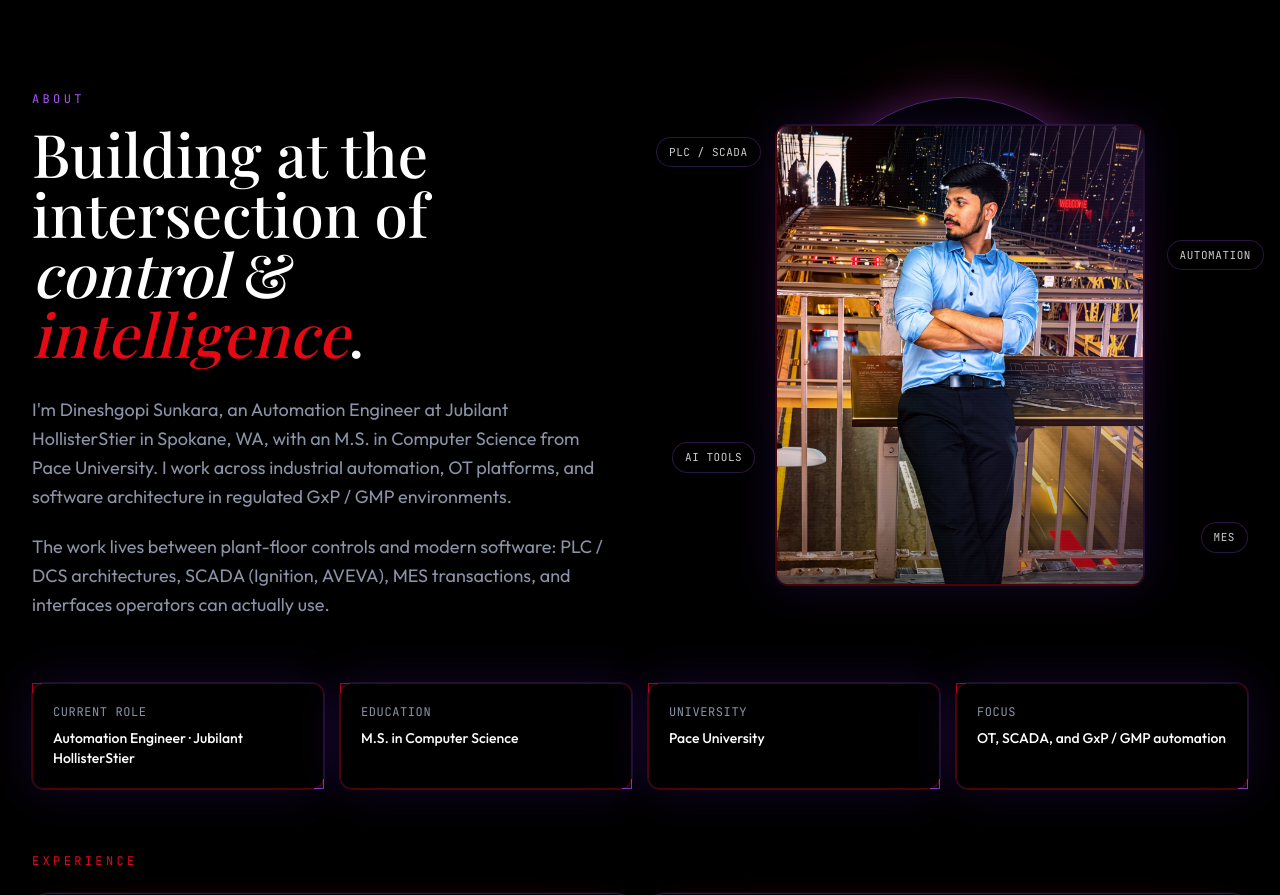
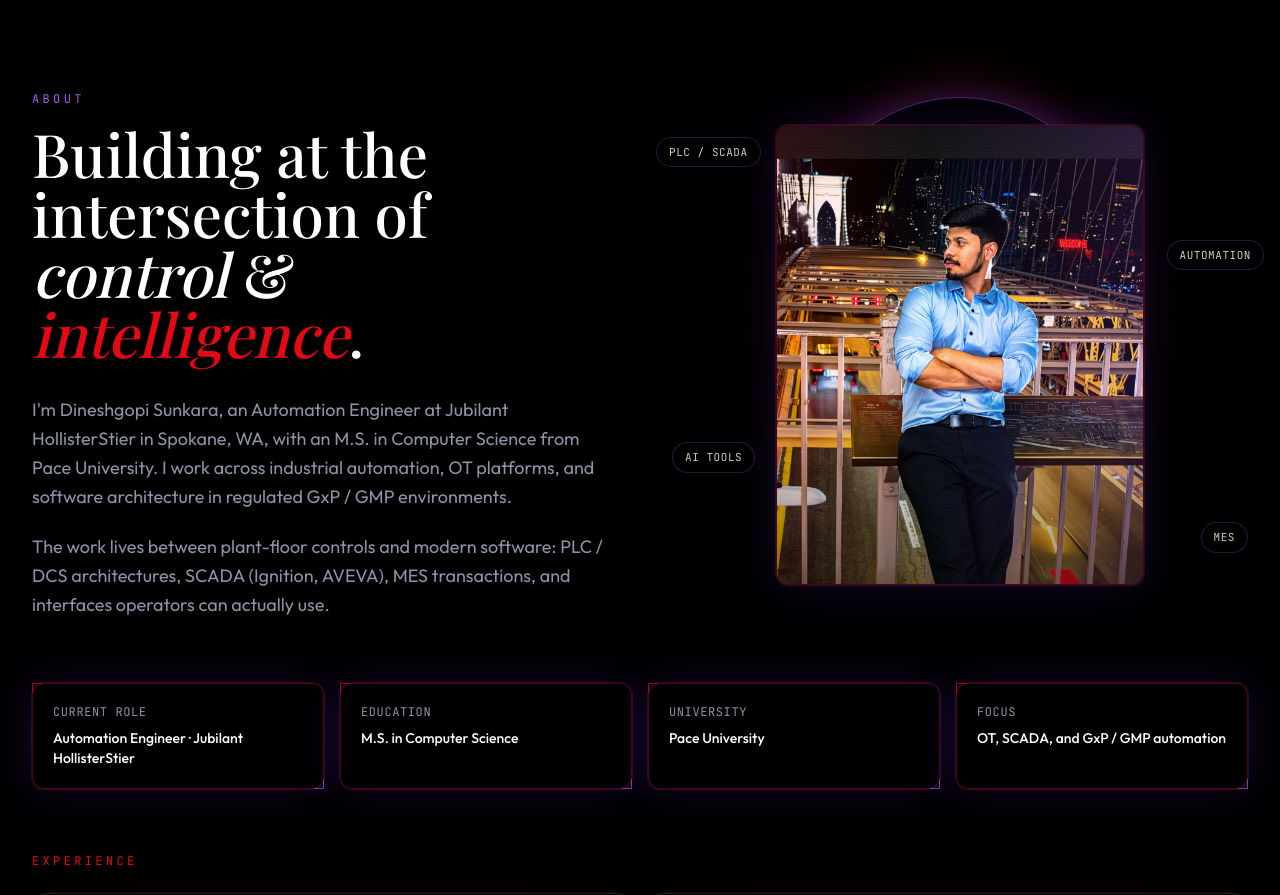
Before and after one commit to sunkara1111/portfolio, a React (Vite) app: page / in a window 1280 px wide. Shown: the part 1040-1935 px from the top of the page. Built offline with nearby package versions, Linux system fonts and the light colour scheme; a web font is replaced by a local one.

Commit message:
Use the exact Brooklyn Bridge original for About
Replace the cropped About file with the owner-attached 1206×2144 light-blue Bridge portrait, byte-for-byte. Hero remains the overcoat night photo. No CNAME.

Co-authored-by: Dineshgopi Sunkara <sunkara1111@users.noreply.github.com>

```diff
--- a/src/components/CinematicPortrait.jsx
+++ b/src/components/CinematicPortrait.jsx
@@ -15,7 +15,7 @@ const CinematicPortrait = ({
           src={src}
           alt={alt}
           width={crop === 'about' ? 1206 : 3024}
-          height={crop === 'about' ? 1507 : 4032}
+          height={crop === 'about' ? 2144 : 4032}
           fetchPriority={priority ? 'high' : 'auto'}
           className={crop === 'about' ? 'portrait-img portrait-img-about' : 'portrait-img portrait-img-hero'}
         />
```
Also changed, not shown: public/portrait-about.jpg.
